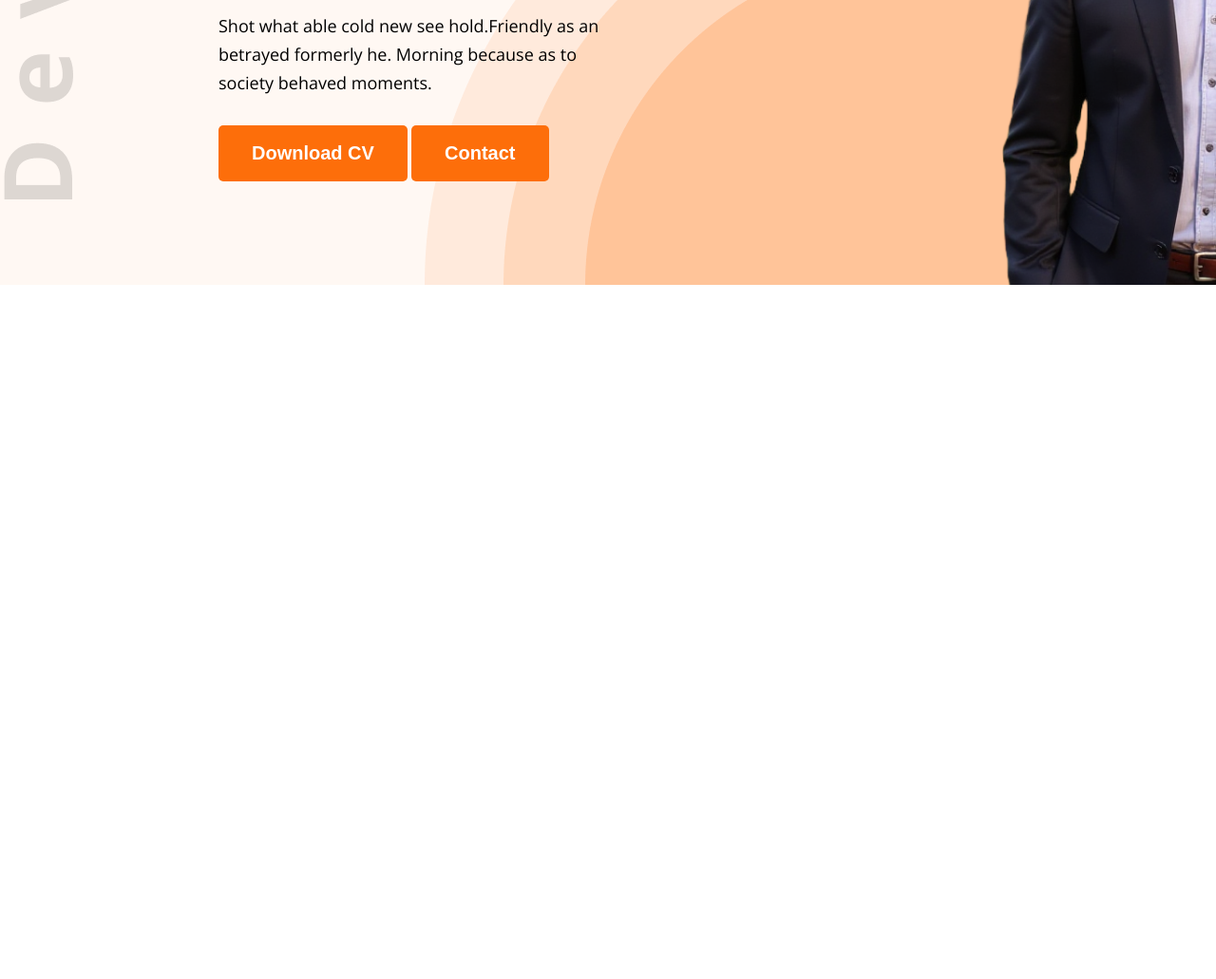
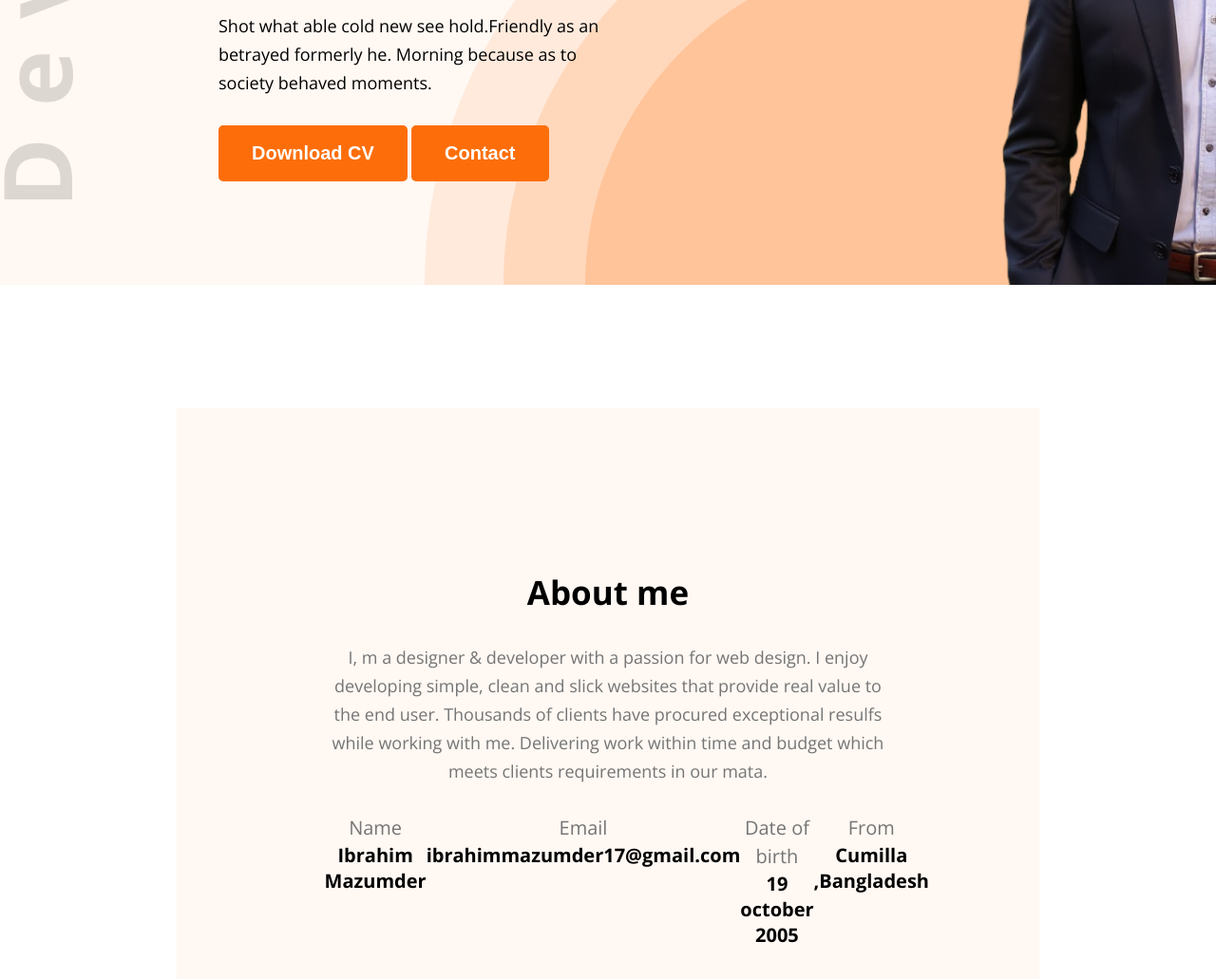
Before and after one commit to ibrahimmazumder15/protfolio, a plain HTML site: page index.html in a window 1280 px wide. Shown: the part 553-1584 px from the top of the page at 95% size. Before the commit the page ends 853 px from the top, so only its background shows below. Drawn offline with nearby package versions, Linux system fonts and the light colour scheme.

Commit message:
Complete about me section

```diff
--- a/index.html
+++ b/index.html
@@ -45,5 +45,39 @@
 
      </header>
 
+     <section id="about">
+          <div class="about-container">
+               <div class="section-heading">
+                    <h2>About me</h2>
+                    <p>I, m a designer & developer with a passion for web design. I enjoy developing simple, clean and slick websites that provide real value to the end user. Thousands of clients have procured exceptional resulfs while working with me. Delivering work within time and budget which meets clients requirements in our mata.</p>
+               </div>
+
+          <div class="about-info">
+               <div class="info-card">
+                    <p>Name</p>
+                    <h4>Ibrahim Mazumder</h4>
+
+               </div>
+               <div class="info-card">
+                    <p>Email</p>
+                    <h4>ibrahimmazumder17@gmail.com</h4>
+
+               </div>
+               <div class="info-card">
+                    <p>Date of birth</p>
+                    <h4>19 october 2005</h4>
+
+               </div>
+               <div class="info-card">
+                    <p>From</p>
+                    <h4>Cumilla ,Bangladesh</h4>
+
+               </div>
+
+
+               </div>
+          </div>
+     </section>
+
 </body>
 </html>
--- a/styles/protfolio.css
+++ b/styles/protfolio.css
@@ -26,6 +26,23 @@
      color: white;
      cursor: pointer;
 }
+.section-heading{
+     max-width: 827px;
+     text-align: center;
+}
+.section-heading h2{
+     font-size: 35px;
+     margin-bottom: 30px;
+}
+ .section-heading p{
+     font-size: 18px;
+     margin-bottom: 30px;
+     line-height: 30px;
+     color: #757575;
+
+}
+
+
 /*main style*/
 header{
      background-color: #FFF8F3;
@@ -98,3 +115,28 @@
      vertical-align: middle;
 
 }
+#about {
+     padding-top: 130px;
+}
+
+#about .about-container{
+     width: 71%;
+     max-width: 1140px;
+     margin: 0 auto;
+     text-align: center;
+     background-color: #FFF8F3;
+     padding: 170px 156px;
+}
+#about .about-container .about-info{
+     display: flex;
+     justify-content: space-around;
+}
+.about-info .info-card p{
+      font-size: 20px;
+     line-height: 30px;
+     color: #757575;
+
+}
+.about-info .info-card h4{
+     font-size: 20px;
+}
```
